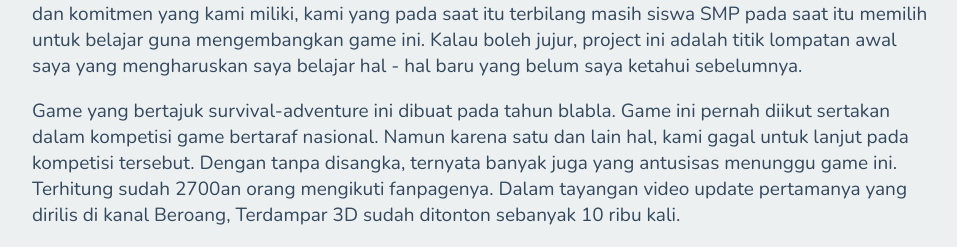
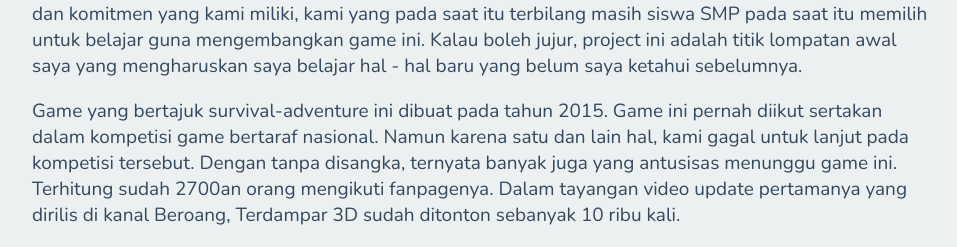
Before and after one commit to ahnafhf21/ahnafhf21.github.io, a Jekyll site: the page built from _posts/2019-07-01-terdampar-3d.markdown, in a window 1280 px wide. Shown: the part 363-610 px from the top of the page, without its empty margins (160-1117 px from the left). Built offline with Jekyll 4.4.1, drawn with Linux system fonts in a browser that asks for light colours; some of the changed text lies outside the part shown; grey boxes are pictures that could not be loaded.

Commit message:
new post

```diff
--- a/_layouts/default.html
+++ b/_layouts/default.html
@@ -50,7 +50,7 @@
       <body>
         <h1 class="title"><a href="{{ site.url }}">ahnafhf21</a></h1>
         <h1>{{ page.title }}</h1>
-        {% if page.category == 'blog'  %}
+        {% if page.category == 'blog' or page.category == 'buku'  %}
 
           Posted on <i>{{ page.date | date_to_long_string }}</i><br>
         {% endif %}
@@ -64,7 +64,7 @@
 
     <footer>
       <center><a href="https://instagram.com/ahnafhf21" target="_blank">Instagram</a> - <a href="https://facebook.com/ahnafzzz" target="_blank">Facebook</a> - <a href="https://github.com/ahnafhf21" target="_blank">Github</a> - <a href="https://twitter.com/ahnafhf21" target="_blank">Twitter</a> - <a href="https://www.linkedin.com/in/ahnafhf21" target="_blank">Linkedin</a> </center>
-      <center>&copy; 2020 - Made with ❤ by Ahnaf Hadi Fathulloh</center>
+      <center>&copy; 2020 - Made with <span class="love">&#10084;</span> by Ahnaf Hadi Fathulloh</center>
     </footer>
     </body>
 </html>
--- a/_posts/2019-07-01-terdampar-3d.markdown
+++ b/_posts/2019-07-01-terdampar-3d.markdown
@@ -8,7 +8,7 @@ tags: [project, game]
 
 Terdampar 3D adalah project game indie pertama yang pernah melibatkan saya. Game ini dibuat dari hasil kolaborasi beberapa siswa SMP pada masanya yang menamai dirinya Beroang Studio. Dengan visi dan komitmen yang kami miliki, kami yang pada saat itu terbilang masih siswa SMP pada saat itu memilih untuk belajar guna mengembangkan game ini. Kalau boleh jujur, project ini adalah titik lompatan awal saya yang mengharuskan saya belajar hal - hal baru yang belum saya ketahui sebelumnya.
 
-Game yang bertajuk survival-adventure ini dibuat pada tahun blabla. Game ini pernah diikut sertakan dalam kompetisi game bertaraf nasional. Namun karena satu dan lain hal, kami gagal untuk lanjut pada kompetisi tersebut. Dengan tanpa disangka, ternyata banyak juga yang antusisas menunggu game ini. Terhitung sudah 2700an orang mengikuti fanpagenya. Dalam tayangan video update pertamanya yang dirilis di kanal Beroang, Terdampar 3D sudah ditonton sebanyak 10 ribu kali.
+Game yang bertajuk survival-adventure ini dibuat pada tahun 2015. Game ini pernah diikut sertakan dalam kompetisi game bertaraf nasional. Namun karena satu dan lain hal, kami gagal untuk lanjut pada kompetisi tersebut. Dengan tanpa disangka, ternyata banyak juga yang antusisas menunggu game ini. Terhitung sudah 2700an orang mengikuti fanpagenya. Dalam tayangan video update pertamanya yang dirilis di kanal Beroang, Terdampar 3D sudah ditonton sebanyak 10 ribu kali.
 <center><iframe width="560" height="315" src="https://www.youtube.com/embed/Nywmde1OAl8" frameborder="0" allow="accelerometer; autoplay; encrypted-media; gyroscope; picture-in-picture" allowfullscreen></iframe> </center>
 Namun sayangnya, game ini mengalami stuck pada tahap final beta karena kesibukkan kami masing - masing dan ketergantungan kami kepada lead developer game ini.
 
--- a/assets/css/style.css
+++ b/assets/css/style.css
@@ -47,6 +47,10 @@ ul li a:hover {
 time {
   font-size: 16px;
 }
+.love{
+  font-family: Segoe UI Emoji, Segoe UI Symbol,
+    Symbola, Quivira;
+}
 @media screen and (max-width: 860px) {
   body{
     margin: 50px 8% 50px 8%;
```
Also changed, not shown: Gemfile (+10 -10 lines), _posts/2020-03-18-kusematkan-namamu.markdown (deleted, +0 -18 lines), _posts/2020-05-18-sang-pangeran-dan-janissary-terakhir.markdown (added, +27 -0 lines), buku.md (renamed from __book_.md, +0 -2 lines), sajak.md (added, +14 -0 lines), Gemfile.lock, _posts/2020-03-23-perjalanan.markdown (renamed from _posts/2020-03-18-rumah-sejati copy.markdown).
